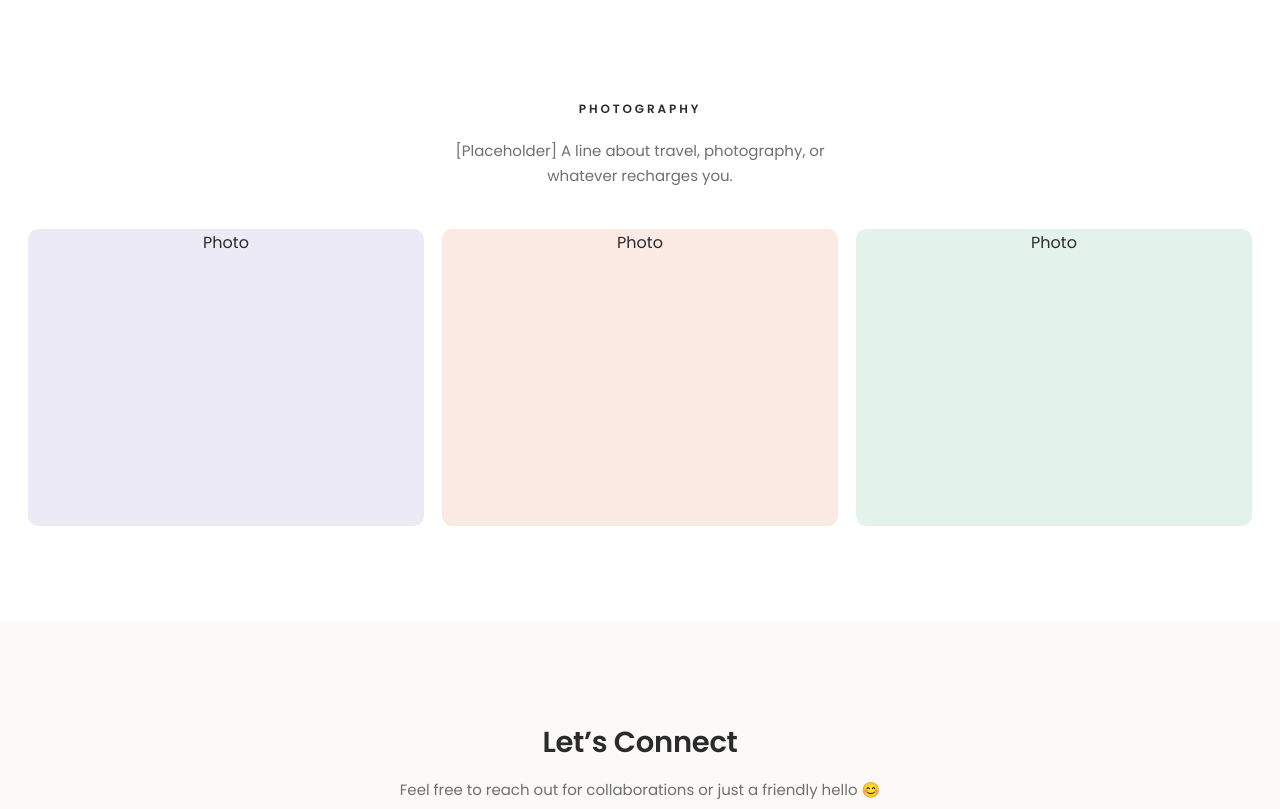
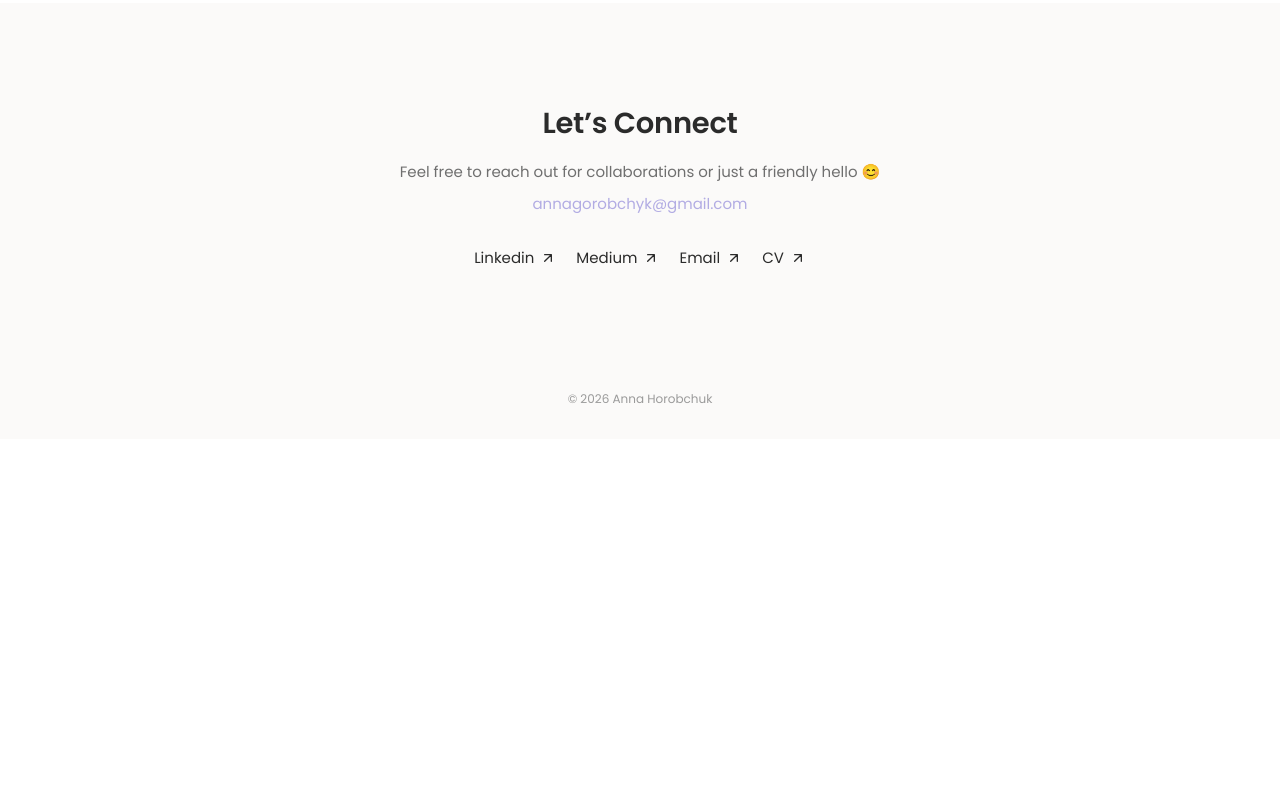
Before and after one commit to annahorobchuk/portfolio, a plain HTML site: page about.html in a window 1280 px wide. Shown: the part 1359-2168 px from the top of the page. After the commit the page ends 1798 px from the top, so only its background shows below. Drawn offline with Linux system fonts and the light colour scheme.

Commit message:
Remove Photography section from About page
Removed the placeholder Photography section to clean up the About page.
The page now ends with the Illustrations section followed by the footer.

```diff
--- a/about.html
+++ b/about.html
@@ -72,18 +72,6 @@
         </div>
       </div>
     </section>
-
-    <section class="mentions" aria-labelledby="photo-title">
-      <div class="wrap">
-        <h2 class="section-label" id="photo-title">Photography</h2>
-        <p class="section-intro">[Placeholder] A line about travel, photography, or whatever recharges you.</p>
-        <div class="gallery">
-          <div class="gallery__item">Photo</div>
-          <div class="gallery__item">Photo</div>
-          <div class="gallery__item">Photo</div>
-        </div>
-      </div>
-    </section>
   </main>
 
   <footer>
```
